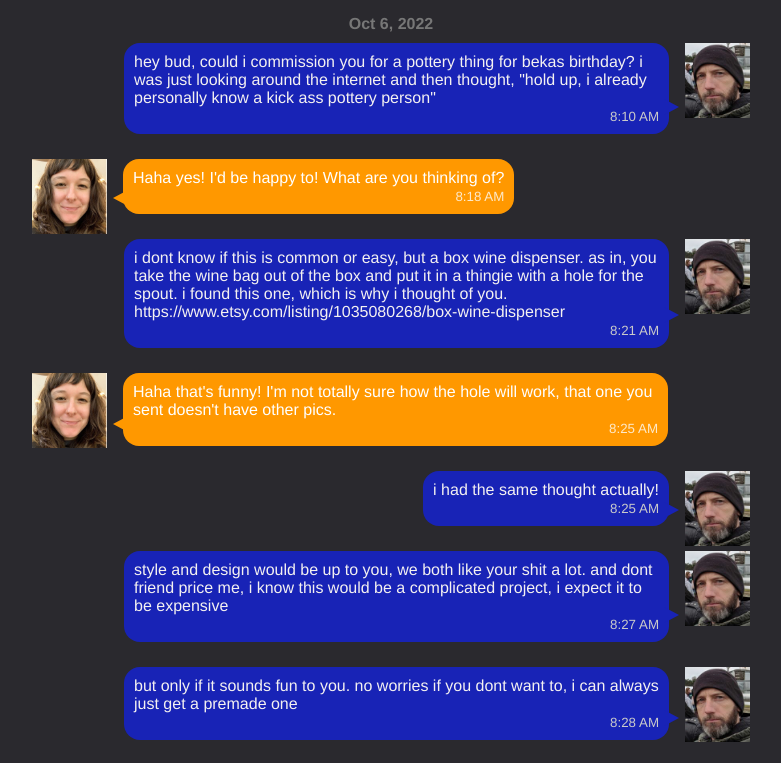
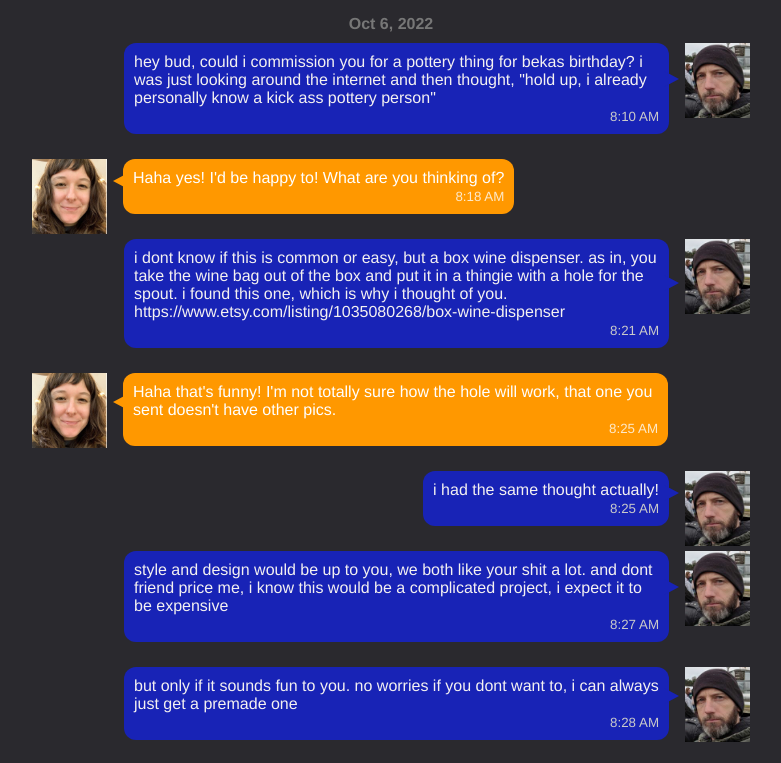
Before and after one commit to tohearstories/tohearstories.github.io, a plain HTML site: page index.html in a window 1280 px wide. Shown: the top 763 px of the page, without its empty margins (249-1030 px from the left). Drawn offline with Linux system fonts and the light colour scheme.

Commit message:
message bubble css changes

```diff
--- a/index.html
+++ b/index.html
@@ -528,8 +528,8 @@
         padding: 10px 10px;
         margin-bottom: 25px;
         max-width: 70%;
-        -webkit-border-radius: 16px;
-        -moz-border-radius: 16px;
+        -webkit-border-radius: 12px;
+        -moz-border-radius: 12px;
     }
 
     .bubble:after {
@@ -554,7 +554,7 @@
         z-index: 1;
         margin-top: -8px;
         right: -10px;
-        top: 70%;
+        top: 40%;
     }
 
     .you {
@@ -571,7 +571,7 @@
         z-index: 1;
         margin-top: -8px;
         left: -10px;
-        top: 70%;
+        top: 40%;
     }
 
     span.time {
```
